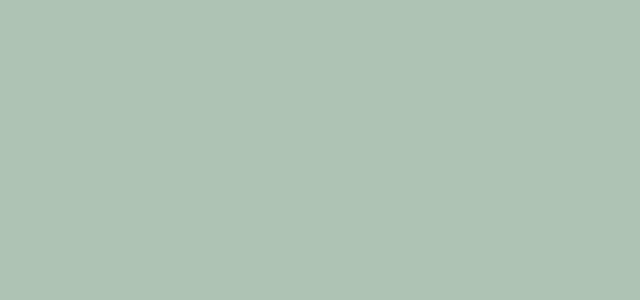
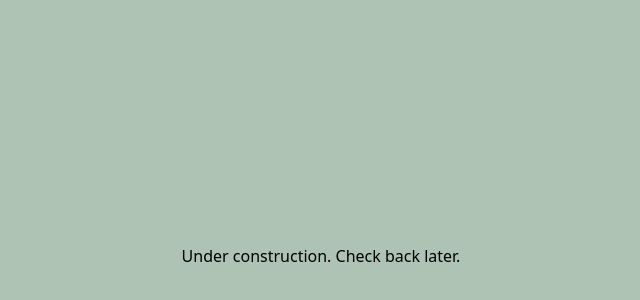
Before and after one commit to Schapagain/habit-tracker, a React (Create React App) app in the folder client/: page /login in a window 1280 px wide. Shown: the part 144-444 px from the top of the page, without its empty margins (319-959 px from the left). Built offline with nearby package versions, Linux system fonts and the light colour scheme.

Commit message:
remove unused imports

```diff
--- a/client/src/components/AppHome.js
+++ b/client/src/components/AppHome.js
@@ -1,17 +1,15 @@
-import React, { useContext } from 'react';
+import React from 'react';
 // import GoogleLogin from './GoogleLogin';
 import HabitList from './HabitList';
-import Quote from './Quote';
 import {Route, Switch} from 'react-router-dom';
-import { GlobalContext } from '../context/GlobalState';
 import Landing from './Landing';
 import HabitHome from './HabitHome';
 import About from './About';
 import Features from './Features';
+import { Login } from './Login';
 
 const AppHome = (props) => {
   const mainClass = "flex mx-auto max-w-screen-xl justify-between flex-col min-h-screen bg-spring-rain w-full"
-  const { user } = useContext(GlobalContext);
   return (
     <div className={mainClass}>
       <Switch>
@@ -19,6 +17,7 @@
         <Route path="/habit" exact component={HabitHome} />
         <Route path="/about" exact component={About} />
         <Route path="/features" exact component={Features} />
+        <Route path="/login" exact component={Login} />
         <Route path="/home" exact render={() => {
           return(
                 <HabitList />
--- a/client/src/components/HabitList.js
+++ b/client/src/components/HabitList.js
@@ -1,5 +1,3 @@
-
-import classNames from 'classnames';
 import AddHabitForm from './AddHabitForm';
 import { useHistory } from 'react-router-dom';
 import { GlobalContext } from '../context/GlobalState';
--- /dev/null
+++ b/client/src/components/Login.js
@@ -0,0 +1,9 @@
+import React from 'react'
+
+export const Login = () => {
+    return (
+        <div className="m-auto">
+            <p>Under construction. Check back later.</p>
+        </div>
+    )
+}
--- a/client/src/context/GlobalState.js
+++ b/client/src/context/GlobalState.js
@@ -9,7 +9,7 @@
 
 const initialState = {
     habits : initialHabits,
-    isAuthenticated: true,
+    isAuthenticated: false,
     user : {
         name: "Sandesh",
         id: "123"
```
